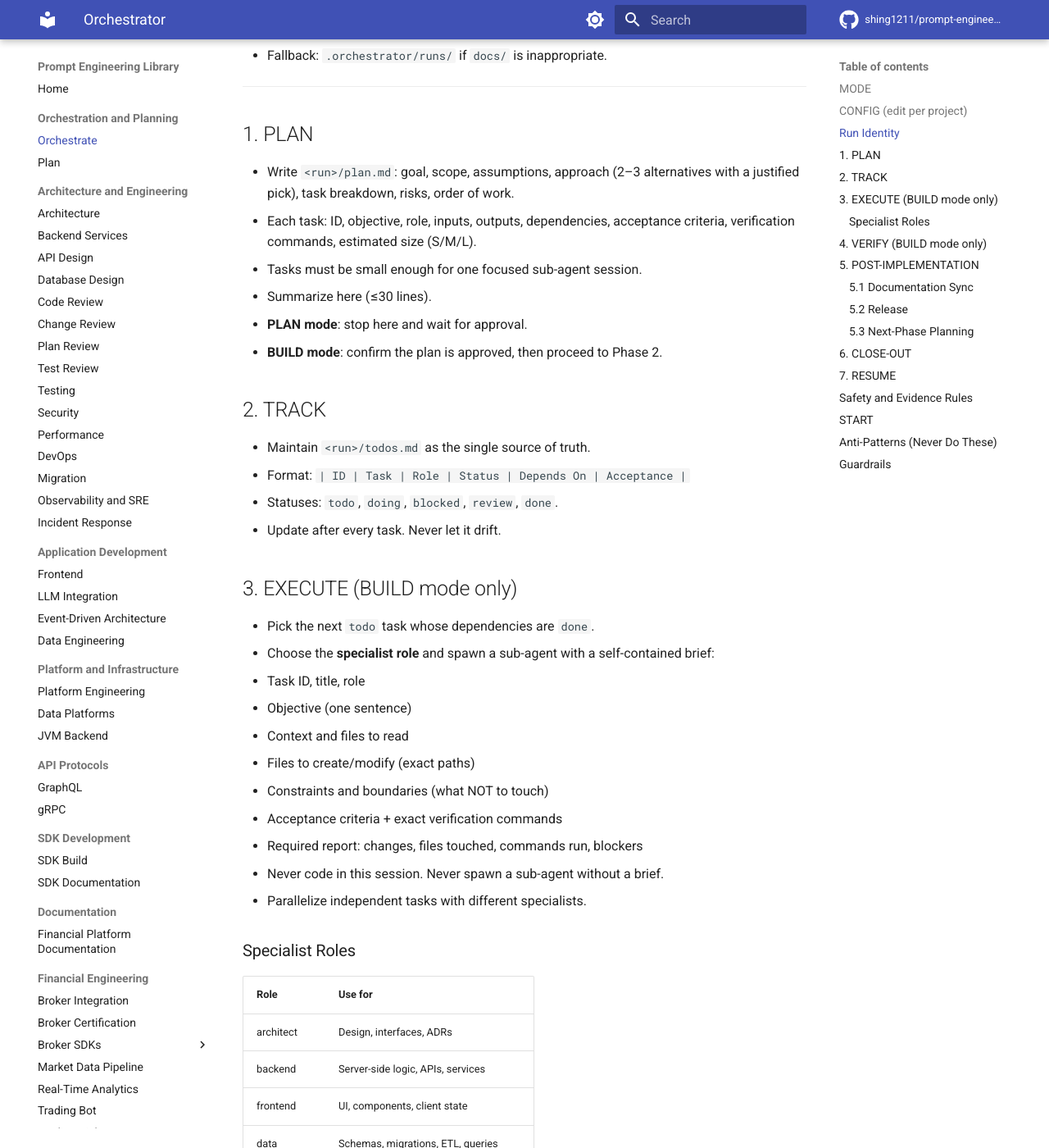
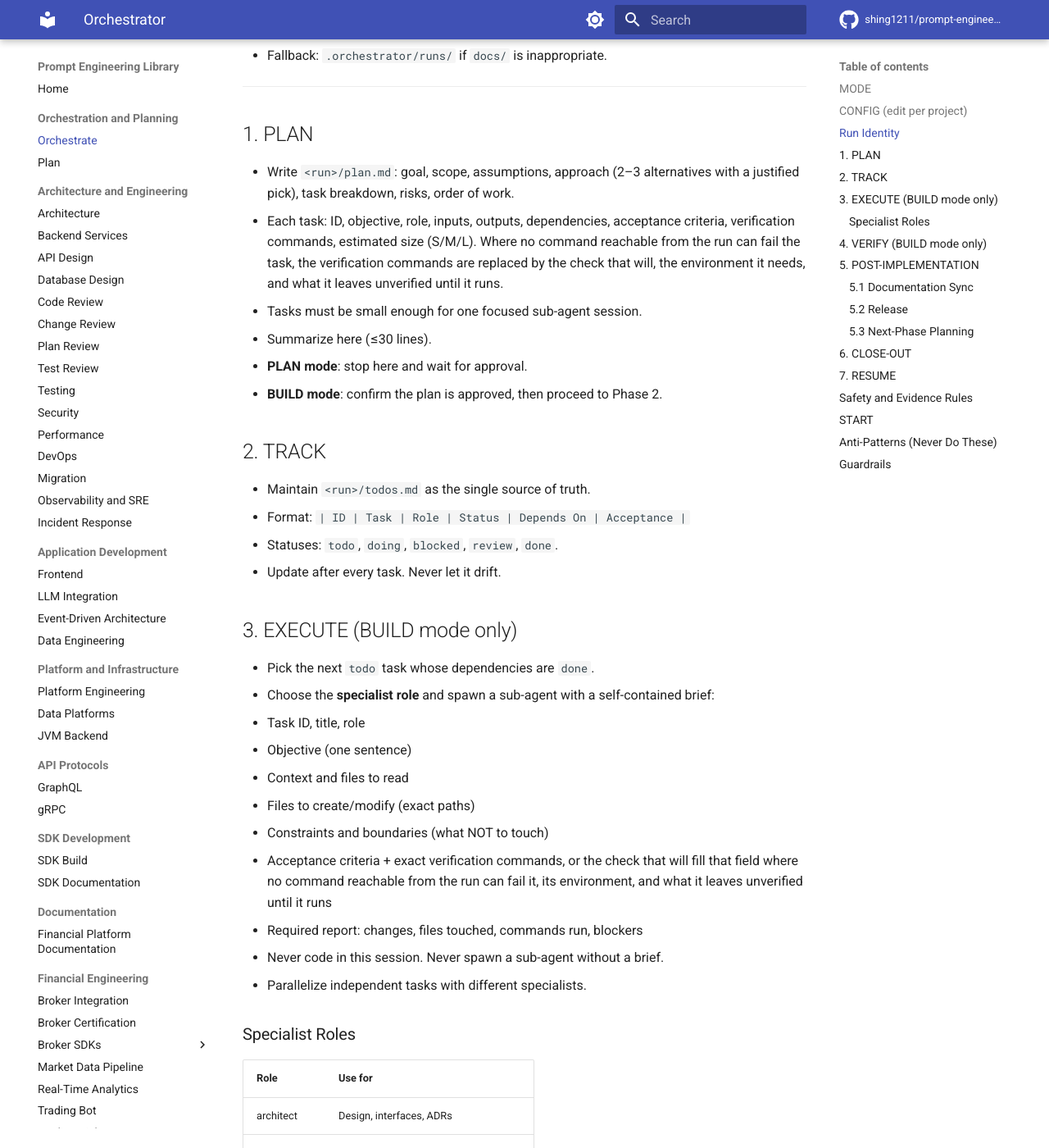
Before and after one commit to shing1211/prompt-engineering, an MkDocs documentation site: the page built from prompts/orchestrate.md, in a window 1280 px wide and 1400 px high, scrolled down 1455 px. Shown: the whole window at 82% size. Built offline with MkDocs 1.6.1 and Material for MkDocs 9.7.7, drawn with Linux system fonts in a browser that asks for light colours; comment, search, counter and statistics services are not loaded.

Commit message:
fix(plan): close the dispatch seam in both lists, and correct the release note
b6a982d amended four sites carrying the acceptance-command escape hatch and
stopped one short of the fifth. The dispatch, plan.md:120-123, still required
a bare "acceptance criteria, verification command" in the brief per
sub-agent, so a unit whose only real check runs after the merge satisfied the
amended acceptance condition and still could not fill the brief. That is the
contradiction the amendment existed to remove, one item up.

The maintainer's note at plan.md:29-35 names this list as duplicated in
orchestrate.md §3 and requires both to change in the same commit, so this
commit changes all three sites together. orchestrate.md was out of scope for
this plan; the note overrides that for this paired edit, because the
alternative is a prompt that contradicts itself. The wording is the existing
amendment's vocabulary, so the seam closes on a rule already stated in three
places rather than becoming a fourth statement of it.

Release note, three corrections:

- "four runs against two public repositories and one private system" — the
  four runs this release added are all against the same public command-line
  application, and the private system belongs to two runs from 0.4.0. One
  public repository, two lines above the sentence fixed last time.
- The inventory of amended sites omitted Layer 1. Dropped the inventory
  rather than completing it: a partial site list in prose goes stale on the
  next amendment and no gate holds it still. The sentence states the
  property instead.
- "The null is withdrawn rather than published" read as history rather than
  as a correction to this entry two lines above. Now says it was published
  here and is withdrawn here.

No prompt finding changed, no gate pattern changed, no suppression added, and
the negative/guard counts stand at 20 and 6.

```diff
--- a/prompts/orchestrate.md
+++ b/prompts/orchestrate.md
@@ -56,7 +56,10 @@ If any CONFIG field is unknown, discover it before planning and confirm.
 - Write `<run>/plan.md`: goal, scope, assumptions, approach (2–3 alternatives
   with a justified pick), task breakdown, risks, order of work.
 - Each task: ID, objective, role, inputs, outputs, dependencies, acceptance
-  criteria, verification commands, estimated size (S/M/L).
+  criteria, verification commands, estimated size (S/M/L). Where no command
+  reachable from the run can fail the task, the verification commands are
+  replaced by the check that will, the environment it needs, and what it
+  leaves unverified until it runs.
 - Tasks must be small enough for one focused sub-agent session.
 - Summarize here (≤30 lines).
 - **PLAN mode**: stop here and wait for approval.
@@ -79,7 +82,9 @@ If any CONFIG field is unknown, discover it before planning and confirm.
   - Context and files to read
   - Files to create/modify (exact paths)
   - Constraints and boundaries (what NOT to touch)
-  - Acceptance criteria + exact verification commands
+  - Acceptance criteria + exact verification commands, or the check that will
+    fill that field where no command reachable from the run can fail it, its
+    environment, and what it leaves unverified until it runs
   - Required report: changes, files touched, commands run, blockers
 - Never code in this session. Never spawn a sub-agent without a brief.
 - Parallelize independent tasks with different specialists.
```
Also changed, not shown: CHANGELOG.md (+7 -8 lines), prompts/plan.md (+5 -2 lines).
